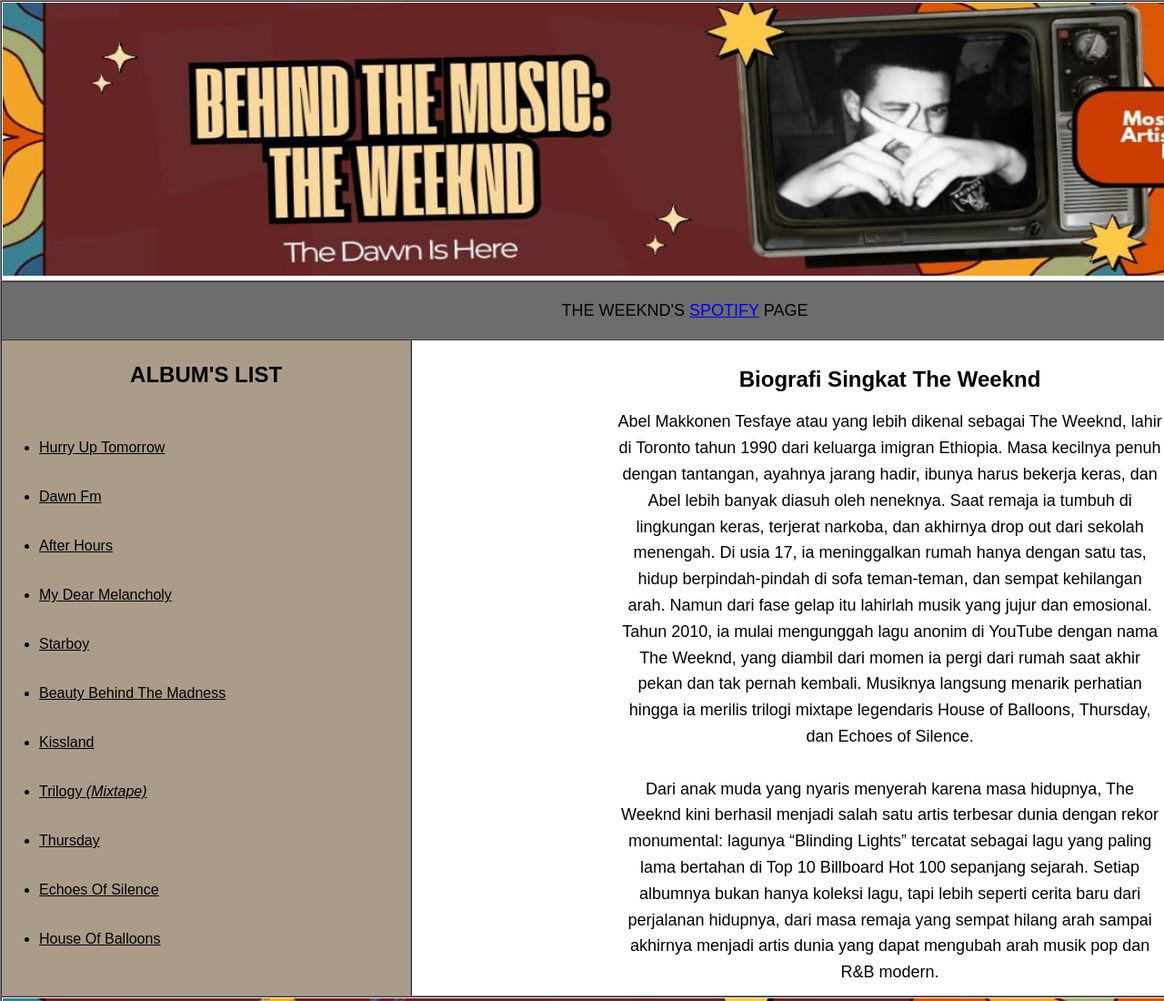
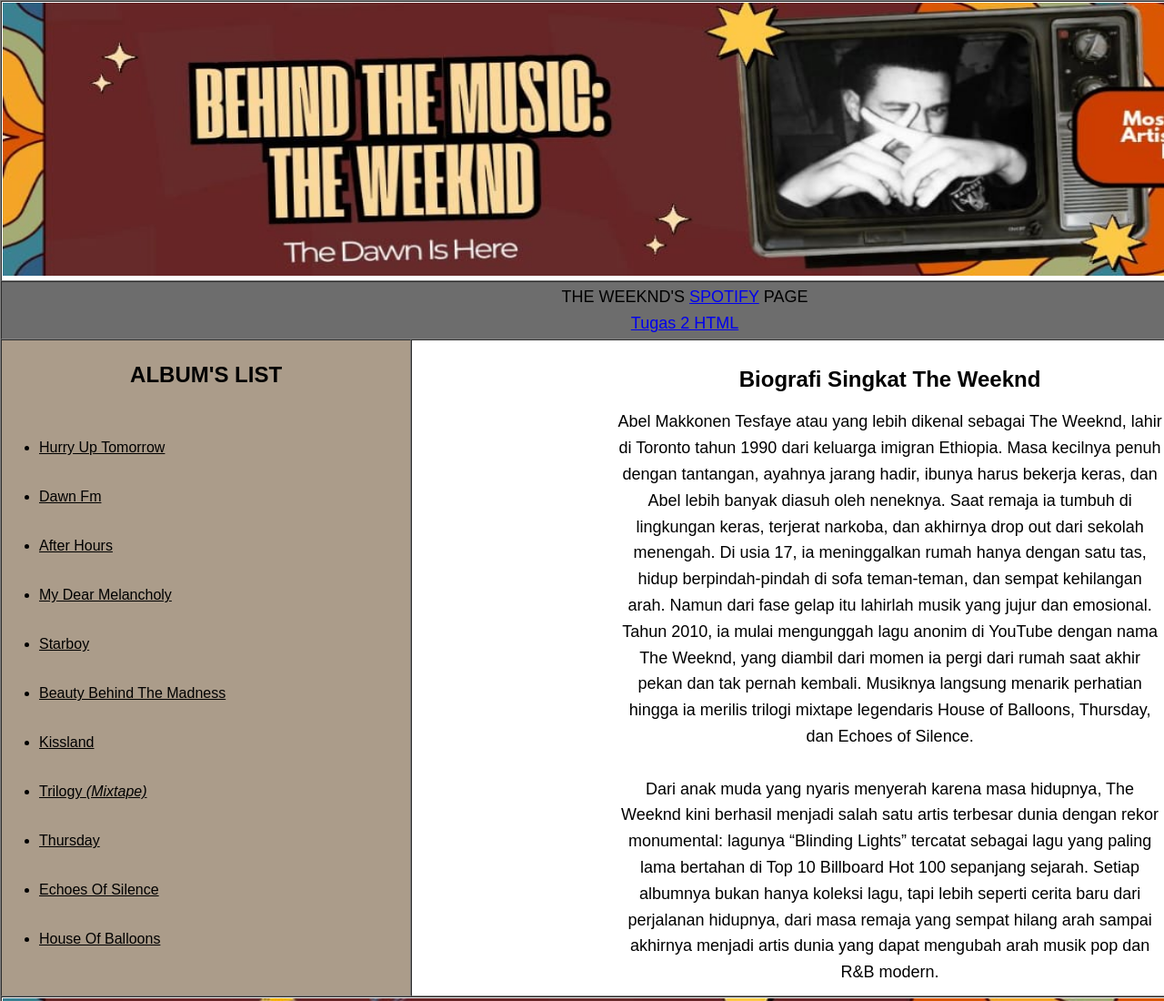
Before and after one commit to qeizha111/website-pertamaa, a plain HTML site: page index.html in a window 1280 px wide. Shown: the top 1100 px of the page at 91% size. Drawn offline with Linux system fonts and the light colour scheme.

Commit message:
Update index.html

```diff
--- a/index.html
+++ b/index.html
@@ -27,6 +27,7 @@
         <tr>
             <td colspan="2" align="center" height="60" style="background-color: rgba(0, 0, 0, 0.573);" style="font-family: Arial, Helvetica, sans-serif;">
             <p>THE WEEKND'S <a href="https://open.spotify.com/artist/1Xyo4u8uXC1ZmMpatF05PJ?si=s5cg5D8NQuu2DWJtgsd30A">SPOTIFY</a> PAGE</p>
+            <p><a href="https://qeizha111.github.io/tugas-2/">Tugas 2 HTML</a></p>
             </td>
         </tr>
         <!--list album-->
@@ -66,4 +67,5 @@
     </table>
 
 </body>
+
 </html>
```
